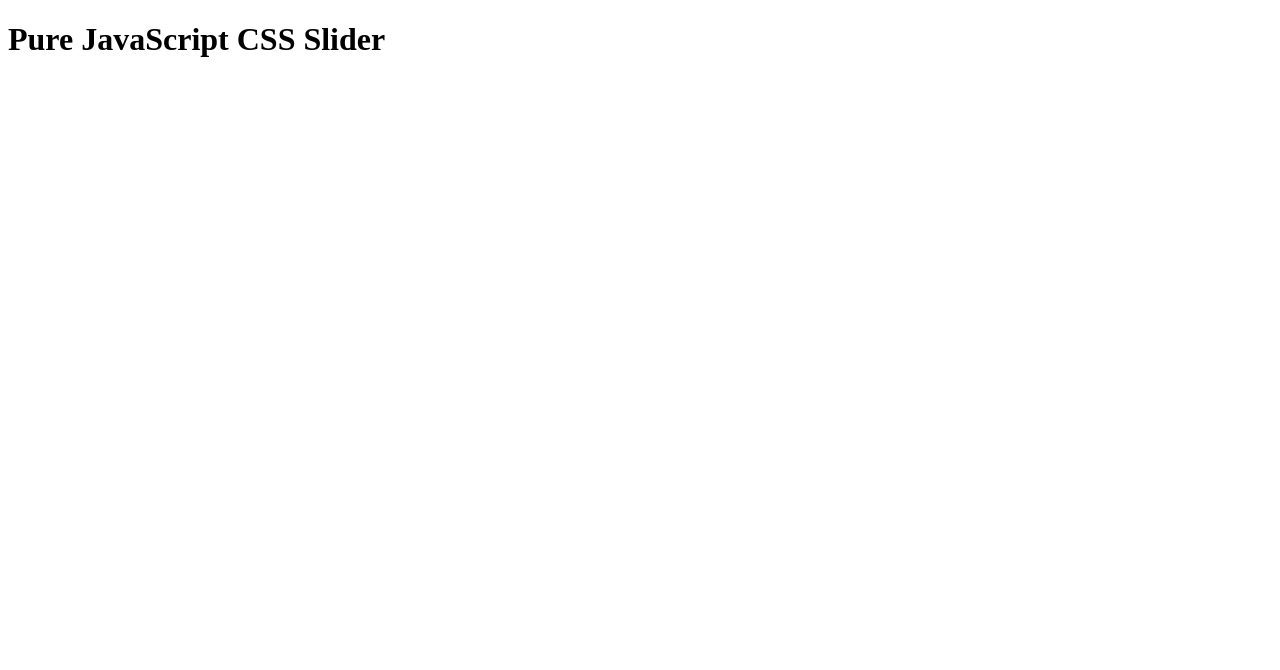
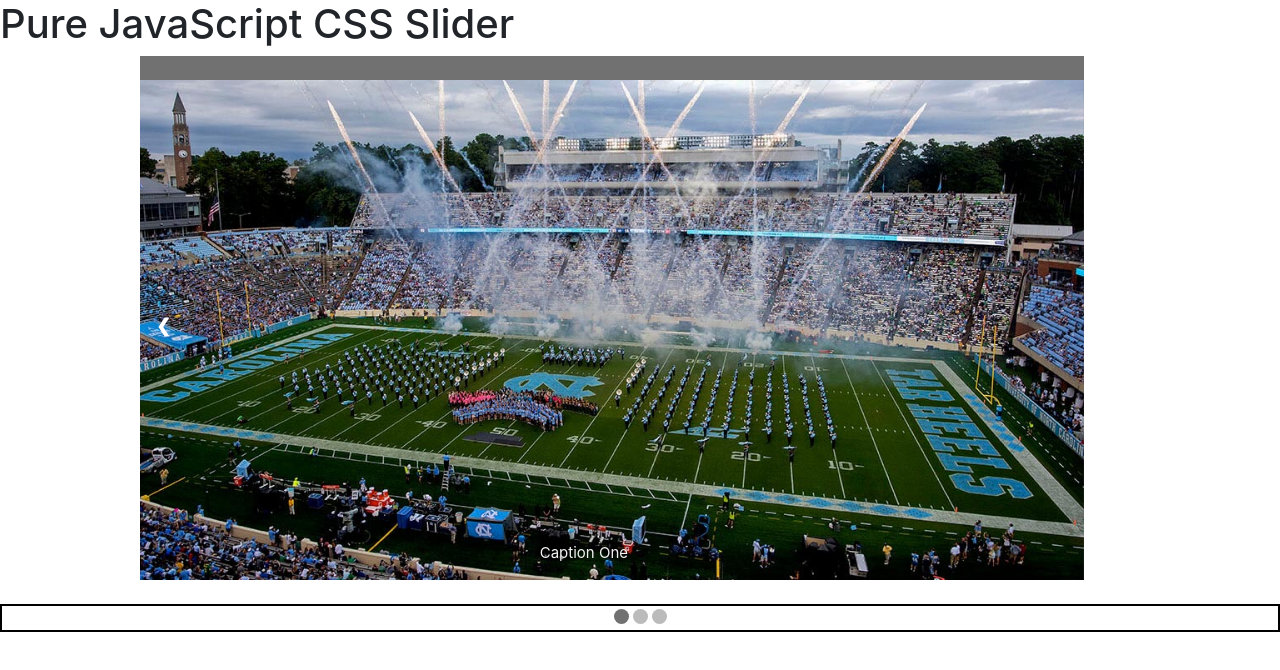
Before and after one commit to eaanna/js-assign3, a plain HTML site: page index.html in a window 1280 px wide. Drawn offline with nearby package versions, Linux system fonts and the light colour scheme.

Commit message:
final push

```diff
--- a/css/main.css
+++ b/css/main.css
@@ -8,8 +8,20 @@
   overflow: hidden;
 }
 
+/*
+#slider {
+  max-width: 4000px;
+  animation-name:slider;
+	animation-duration:10s;
+	animation-timing-function: ease-in-out;
+	animation-iteration-count:infinite;
+}
+#slider img {
+  max-width: 1000px;
+}
 /* Hide the images by default */
 .my-slides {
+
 }
 
 /* Next & previous buttons */
@@ -60,6 +72,9 @@
 }
 
 /* The dots/bullets/indicators */
+#dotcontainer {
+  border: black, solid, 2px;
+}
 .dot {
   cursor: pointer;
   height: 15px;
@@ -75,7 +90,7 @@
   background-color: #717171;
 }
 
-/* Fading animation
+/*
 .fade {
   -webkit-animation-name: fade;
   -webkit-animation-duration: 1.5s;
@@ -92,7 +107,7 @@
   from {opacity: .4}
   to {opacity: 1}
 }
-*/
+
 
 @keyframes slider {
 	0% { transform: translateX(0px); }
@@ -105,14 +120,4 @@
 	95% { transform: translateX(3000px); }
 	100% { transform: translateX(0px);  }
 }
-.slider1{
-  animation-name:slider;
-	animation-duration:10s;
-	animation-timing-function: ease-in-out;
-	animation-iteration-count:infinite;
-  max-width: 4000px;
-}
-
-.prev, .next {
-  animation-play-state: paused;
-}
+*/
--- a/index.html
+++ b/index.html
@@ -10,6 +10,7 @@
   <meta name="author" content="Steven King">
 
   <link rel="stylesheet" href="css/main.css?v=1.0">
+  <link rel="stylesheet" href="https://stackpath.bootstrapcdn.com/bootstrap/4.3.1/css/bootstrap.min.css" integrity="sha384-ggOyR0iXCbMQv3Xipma34MD+dH/1fQ784/j6cY/iJTQUOhcWr7x9JvoRxT2MZw1T" crossorigin="anonymous">
 
   <!--[if lt IE 9]>
     <script src="https://cdnjs.cloudflare.com/ajax/libs/html5shiv/3.7.3/html5shiv.js"></script>
@@ -21,35 +22,40 @@
   <h1 id="head1">Pure JavaScript CSS Slider</h1>
 
   <!-- Slideshow container -->
-  <div class="slideshow-container">
-    <div class="slider1">
-      <div class="my-slides">
+  <div id="carouselExampleControls" class="slideshow-container carousel slide" data-ride="carousel">
+    <div class="slider carousel-inner">
+      <div class="my-slides carousel-item active">
         <div class="number-text">1 / 3</div>
         <img src="images/image1.jpg" style="width:100%">
         <div class="text">Caption One</div>
       </div>
 
-      <div class="my-slides">
+      <div class="my-slides carousel-item">
         <div class="number-text">2 / 3</div>
         <img src="images/image2.jpg" style="width:100%">
         <div class="text">Caption Two</div>
       </div>
 
-      <div class="my-slides">
+      <div class="my-slides carousel-item">
         <div class="number-text">3 / 3</div>
         <img src="images/image3.jpg" style="width:100%">
         <div class="text">Caption Three</div>
       </div>
     </div>
-
     <!-- Next and previous buttons -->
 
-    <a class="prev" onclick="plusSlides(-1)">&#10094;</a>
-    <a class="next" onclick="plusSlides(1)">&#10095;</a>
+    <a class="prev" href="#carouselExampleControls" role="button" data-slide="prev" onclick="plusSlides(-1)">&#10094;</a>
+    <a class="next" href="#carouselExampleControls" role="button" data-slide="next" onclick="plusSlides(1)">&#10095;</a>
   </div>
   <br>
+  <div id="dotcontainer">
+
+  </div>
 
   <script src="js/main.js"></script>
+  <script src="https://code.jquery.com/jquery-3.3.1.slim.min.js" integrity="sha384-q8i/X+965DzO0rT7abK41JStQIAqVgRVzpbzo5smXKp4YfRvH+8abtTE1Pi6jizo" crossorigin="anonymous"></script>
+  <script src="https://cdnjs.cloudflare.com/ajax/libs/popper.js/1.14.7/umd/popper.min.js" integrity="sha384-UO2eT0CpHqdSJQ6hJty5KVphtPhzWj9WO1clHTMGa3JDZwrnQq4sF86dIHNDz0W1" crossorigin="anonymous"></script>
+  <script src="https://stackpath.bootstrapcdn.com/bootstrap/4.3.1/js/bootstrap.min.js" integrity="sha384-JjSmVgyd0p3pXB1rRibZUAYoIIy6OrQ6VrjIEaFf/nJGzIxFDsf4x0xIM+B07jRM" crossorigin="anonymous"></script>
 </body>
 
 </html>
--- a/js/main.js
+++ b/js/main.js
@@ -11,7 +11,6 @@ function currentSlide(n) {
 
 function showSlides(n) {
     var slides = document.getElementsByClassName("my-slides");
-    var dots = document.getElementsByClassName("dots");
 
     if (n < 1) {
         slideIndex = slides.length;
@@ -21,26 +20,24 @@ function showSlides(n) {
         slideIndex = 1;
     }
 
-
-
+    var dotContainer = document.getElementById("dotcontainer");
+    htmlDots = '<div style="text-align:center">';
     for(i=0; i<slides.length; i++) {
         slides[i].style.display = "none";
+        htmlDots += '<span class="dot" onclick="currentSlide(' + slideIndex +')"></span>';
 
     }
+    htmlDots += '</div>';
+    dotContainer.innerHTML = htmlDots;
 
-    htmlBuilder = '<div style="text-align:center">';
-    htmlBuilder += '<span class="dot" onclick="currentSlide(1)"></span>';
-    htmlBuilder += '<span class="dot" onclick="currentSlide(2)"></span>';
-    htmlBuilder += '<span class="dot" onclick="currentSlide(3)"></span>';
-    htmlBuilder += '</div>';
+    slides[slideIndex-1].style.display = "block";
 
+    var dots = document.getElementsByClassName("dot");
 
     for(i=0; i<dots.length; i++) {
         dots[i].className = dots[i].className.replace(" active", "");
     }
 
-
-    slides[slideIndex-1].style.display = "block";
     dots[slideIndex - 1].className += " active";
 }
 
```
